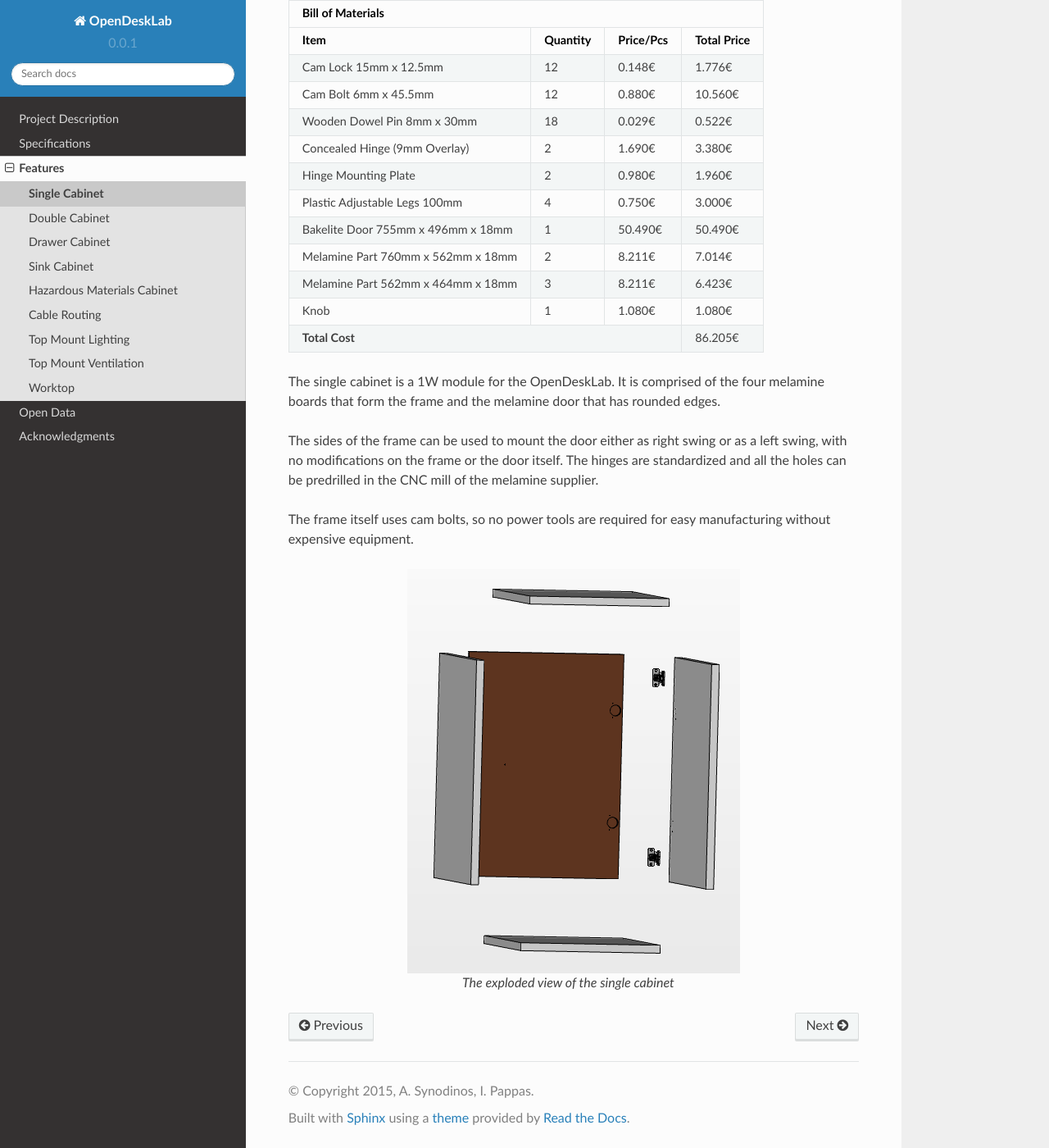
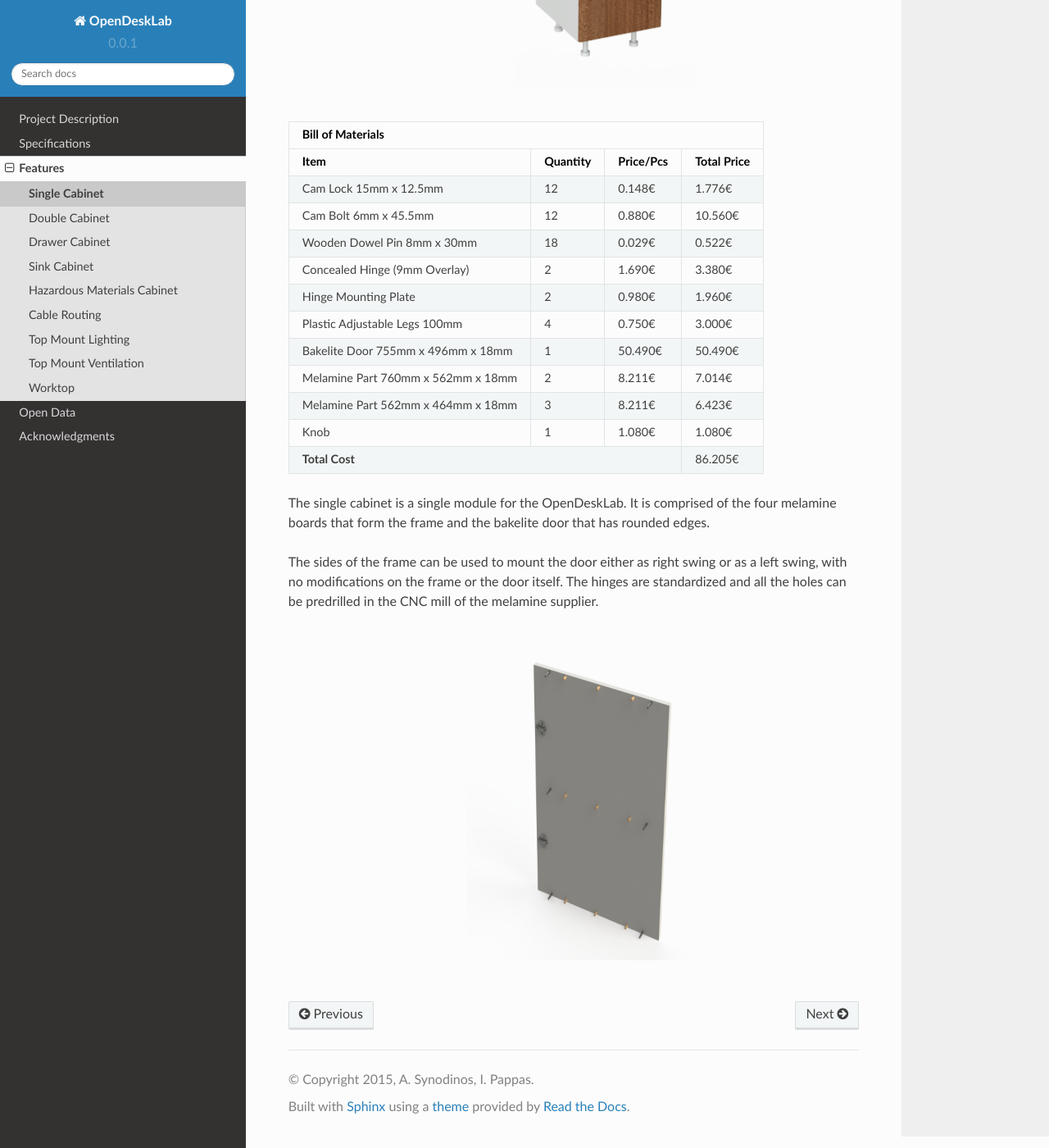
Before and after one commit to ellak-monades-aristeias/OpenDeskLab, a Sphinx documentation site: the page built from docs/include/parts/single_cabinet.rst, in a window 1280 px wide and 1400 px high, scrolled down 462 px. Shown: the whole window at 82% size. Built offline with Sphinx 7.4.7 and the Read the Docs theme 2.0.0, drawn with Linux system fonts in a browser that asks for light colours.

Commit message:
Updated single cabinet

```diff
--- a/docs/include/parts/single_cabinet.rst
+++ b/docs/include/parts/single_cabinet.rst
@@ -1,7 +1,7 @@
 :index:`Single Cabinet`
 -----------------------
 
-.. figure::  ../../../img/single_cabinet.png
+.. figure::  ../../../img/single_cabinet/single_cabinet.png
    :align: center
    :scale: 50 %
    :alt:   single cabinet
@@ -36,13 +36,11 @@
 | **Total Cost**                                            |     86.205€ |
 +------------------------------------+----------+-----------+-------------+
 
-The single cabinet is a 1W module for the OpenDeskLab. It is comprised of the four melamine boards that form the frame and the melamine door that has rounded edges.
+The single cabinet is a single module for the OpenDeskLab. It is comprised of the four melamine boards that form the frame and the bakelite door that has rounded edges.
 
 The sides of the frame can be used to mount the door either as right swing or as a left swing, with no modifications on the frame or the door itself. The hinges are standardized and all the holes can be predrilled in the CNC mill of the melamine supplier.
 
-The frame itself uses cam bolts, so no power tools are required for easy manufacturing without expensive equipment.
-
-.. figure::  ../../../img/single_cabinet_exploded.png
-   :align:   center
-
-   The exploded view of the single cabinet
+.. figure::  ../../../img/single_cabinet/side_panel.png
+   :align: center
+   :scale: 50 %
+   :alt:   single cabinet
```
Also changed, not shown: img/OpenDeskLab3W.png (deleted), img/logo.png (deleted), img/logo.svg (deleted), img/single_cabinet.png (deleted), img/single_cabinet/Instructions/all_parts.jpg (added), img/single_cabinet/Instructions/step1.jpg (added), img/single_cabinet/Instructions/step2.jpg (added), img/single_cabinet/side_panel.png (added), img/single_cabinet/single_cabinet.png (added), img/single_cabinet_exploded.png (deleted).
